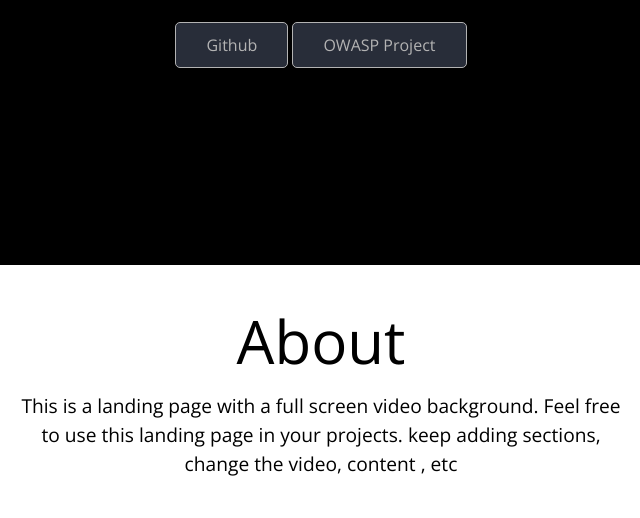
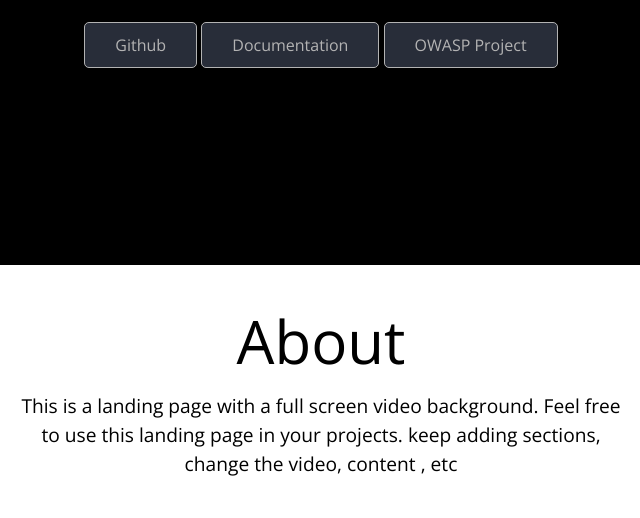
Before and after one commit to owasp-noir/owasp-noir.github.io, a plain HTML site: page index.html in a window 1280 px wide. Shown: the part 535-1053 px from the top of the page, without its empty margins (319-959 px from the left). Drawn offline with nearby package versions, Linux system fonts and the light colour scheme.

Commit message:
Update index.html

```diff
--- a/index.html
+++ b/index.html
@@ -14,6 +14,7 @@
     <img src="https://github.com/owasp-noir/noir-artwork/raw/main/logos/owasp-noir-white.png" style="width: 400px;">
     <h3>Attack surface detector that identifies endpoints by static analysis</h3>
     <a href="https://github.com/owasp-noir" class="btn">Github</a>
+    <a href="/noir/" class="btn">Documentation</a>
     <a href="https://owasp.org/www-project-noir" class="btn">OWASP Project</a>
   </div>
 </section>
```
